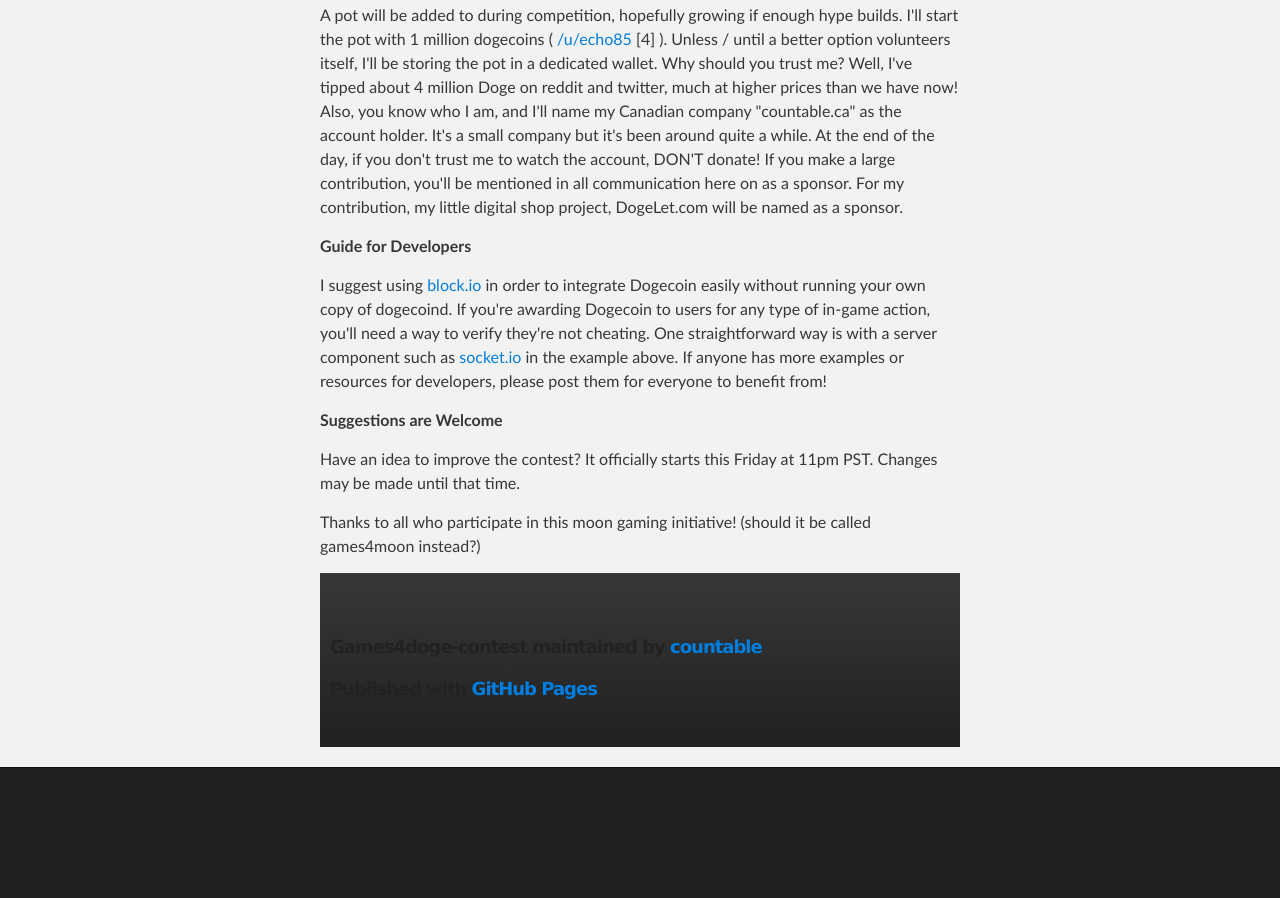
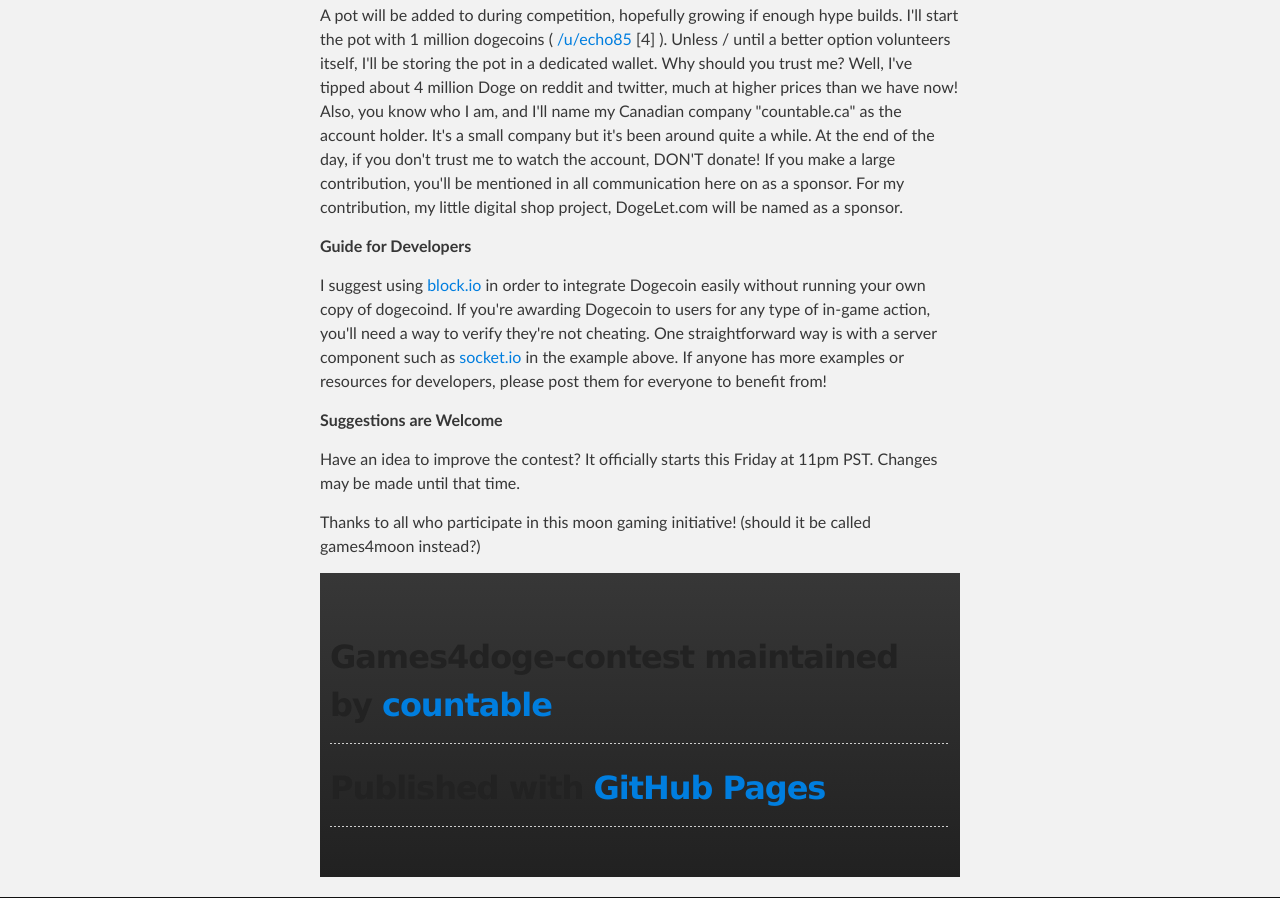
Before and after one commit to countable/games4doge-contest, a plain HTML site: page index.html in a window 1280 px wide. Shown: the part 1650-2548 px from the top of the page. Before the commit the page ends 2418 px from the top, so only its background shows below. Drawn offline with nearby package versions, Linux system fonts and the light colour scheme; no server answers.

Commit message:
more fixes for the footer

```diff
--- a/index.html
+++ b/index.html
@@ -99,8 +99,8 @@
 
     <div id="header_wrap" class="outer">
         <header class="inner">
-          <h5 color="FFFFFF" class="copyright">Games4doge-contest maintained by <a href="https://github.com/countable">countable</a></p>
-          <h5 color="FFFFFF">Published with <a href="http://pages.github.com">GitHub Pages</a></p>
+          <h2 color="FFFFFF" class="copyright">Games4doge-contest maintained by <a href="https://github.com/countable">countable</a></p>
+          <h2 color="FFFFFF">Published with <a href="http://pages.github.com">GitHub Pages</a></p>
       </header>
     </div>
 
```
